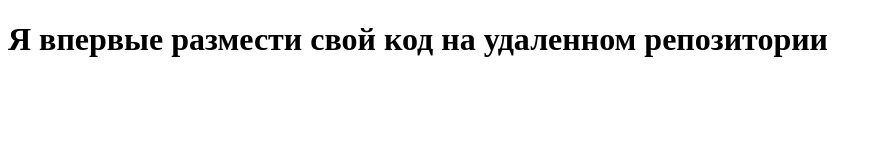
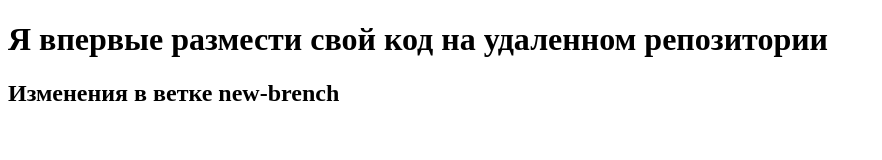
Before and after one commit to artem-kiryanoA-266/test_repo2, a plain HTML site: page index.html in a window 1280 px wide. Shown: the whole page, without its empty margins (0-882 px from the left). Drawn offline with Linux system fonts and the light colour scheme.

Commit message:
add h2 in new-branch

```diff
--- a/index.html
+++ b/index.html
@@ -8,6 +8,7 @@
 <body>
     <h1>Я впервые размести свой код на удаленном репозитории</h1>
 
+     <h2>Изменения в ветке new-brench</h2>
 
     </body>
 </html>
```
